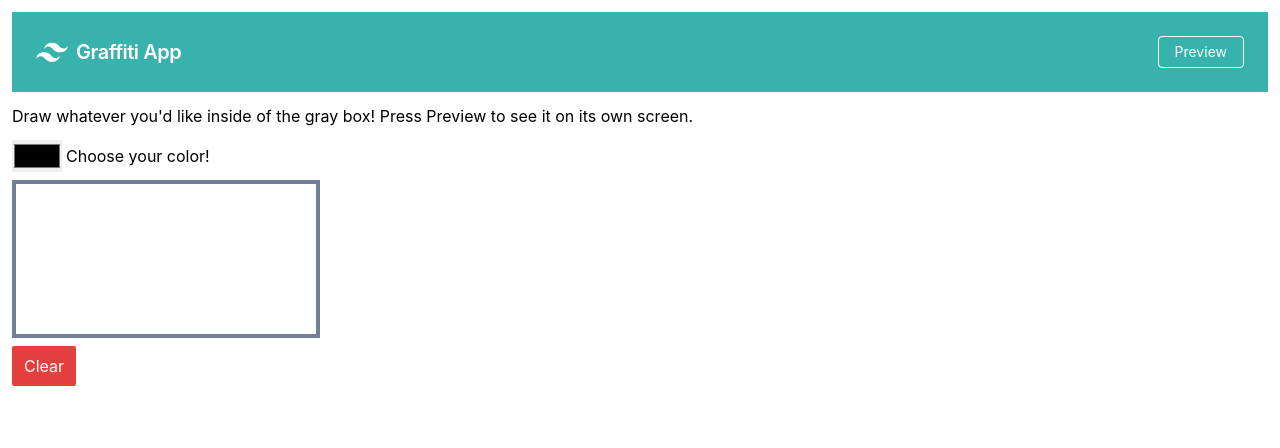
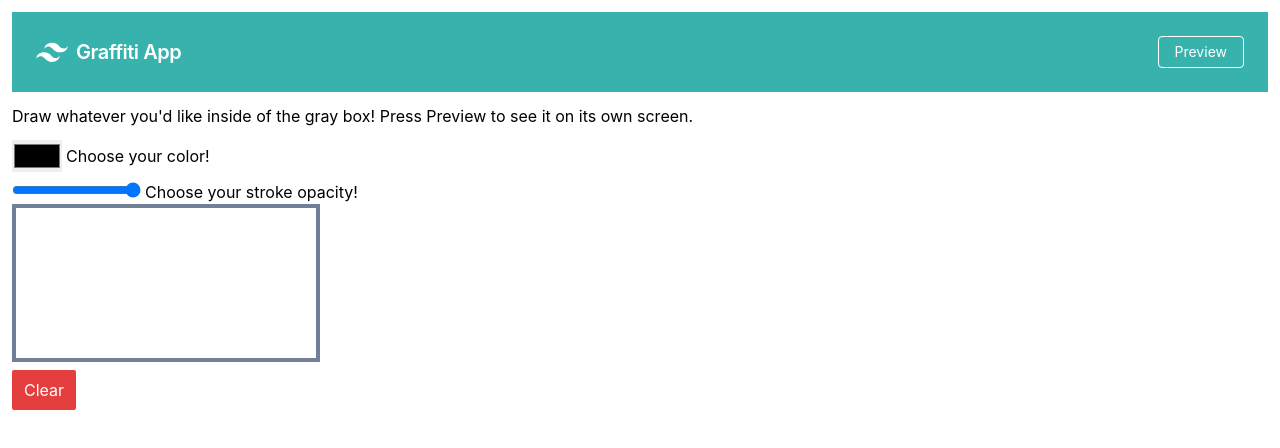
Before and after one commit to emilyseibert/graffiti, a React (Vite) app: page / in a window 1280 px wide. Shown: the top 448 px of the page. Built offline with nearby package versions, Linux system fonts and the light colour scheme.

Commit message:
stroke opacity

```diff
--- a/src/actions/index.js
+++ b/src/actions/index.js
@@ -15,3 +15,7 @@ export const changeColor = (color) => ({
   type: "CHANGE_COLOR",
   color,
 });
+export const changeOpacity = (opacity) => ({
+  type: "CHANGE_OPACITY",
+  opacity,
+});
--- a/src/components/App.js
+++ b/src/components/App.js
@@ -5,6 +5,7 @@ import { startChannel, closeChannel } from "../actions";
 import Canvas from "./Canvas";
 import Header from "./Header";
 import Colorpicker from "./Colorpicker";
+import StrokeOpacity from "./StrokeOpacity";
 
 const App = () => {
   const dispatch = useDispatch();
@@ -32,7 +33,7 @@ const App = () => {
           it on its own screen.
         </div>
         <Colorpicker />
-
+        <StrokeOpacity />
         <Canvas />
         <button
           className="mt-2 px-3 py-2 bg-red-600 text-white rounded-sm"
--- a/src/components/Canvas.js
+++ b/src/components/Canvas.js
@@ -17,6 +17,8 @@ const Canvas = () => {
   const dispatch = useDispatch();
   const channel = useSelector((state) => state.channel);
   const color = useSelector((state) => state.strokeConfigs.color);
+  const opacity = useSelector((state) => state.strokeConfigs.opacity);
+
   const canvasEl = useRef(null);
 
   const [isDrawing, setIsDrawing] = useState(false);
@@ -79,6 +81,7 @@ const Canvas = () => {
     ctx.lineWidth = 5;
     ctx.lineCap = "round";
     ctx.strokeStyle = color;
+    ctx.globalAlpha = opacity;
 
     // if null, then line break. use same coords for both before & after of stroke.
     if (previousPosition.x) {
@@ -93,8 +96,8 @@ const Canvas = () => {
   // handles state when position changes
   useEffect(() => {
     if (!channel) return;
-    dispatch(addPosition({ ...position, color }));
-    channel.postMessage({ ...position, color });
+    dispatch(addPosition({ ...position, color, opacity }));
+    channel.postMessage({ ...position, color, opacity });
   }, [channel, position]);
 
   return (
--- /dev/null
+++ b/src/components/StrokeOpacity.js
@@ -0,0 +1,28 @@
+import React from "react";
+import { useSelector, useDispatch } from "react-redux";
+import { changeOpacity } from "../actions";
+
+const StrokeOpacity = () => {
+  const dispatch = useDispatch();
+  const opacity = useSelector((state) => state.strokeConfigs.opacity);
+
+  return (
+    <div>
+      <input
+        id="contrast"
+        type="range"
+        value="contrast"
+        max="1"
+        min="0"
+        value={opacity}
+        step="0.01"
+        onChange={(e) => dispatch(changeOpacity(e.target.value))}
+      />
+      <label className="ml-1" htmlFor="contrast">
+        Choose your stroke opacity!
+      </label>
+    </div>
+  );
+};
+
+export default StrokeOpacity;
--- a/src/preview.js
+++ b/src/preview.js
@@ -26,6 +26,7 @@ const draw = (channelCoords) => {
   ctx.lineWidth = 5;
   ctx.lineCap = "round";
   ctx.strokeStyle = channelCoords.color;
+  ctx.globalAlpha = channelCoords.opacity;
   ctx.moveTo(coord.x, coord.y);
 
   // update coords to be channelCoords
--- a/src/reducers/strokeConfigs.js
+++ b/src/reducers/strokeConfigs.js
@@ -1,8 +1,10 @@
 // default state of drawing is {color: "#000"}
-const strokeConfigs = (state = { color: "#000" }, action) => {
+const strokeConfigs = (state = { color: "#000000", opacity: "1" }, action) => {
   switch (action.type) {
     case "CHANGE_COLOR":
       return { ...state, color: action.color };
+    case "CHANGE_OPACITY":
+      return { ...state, opacity: action.opacity };
     default:
       return state;
   }
```
